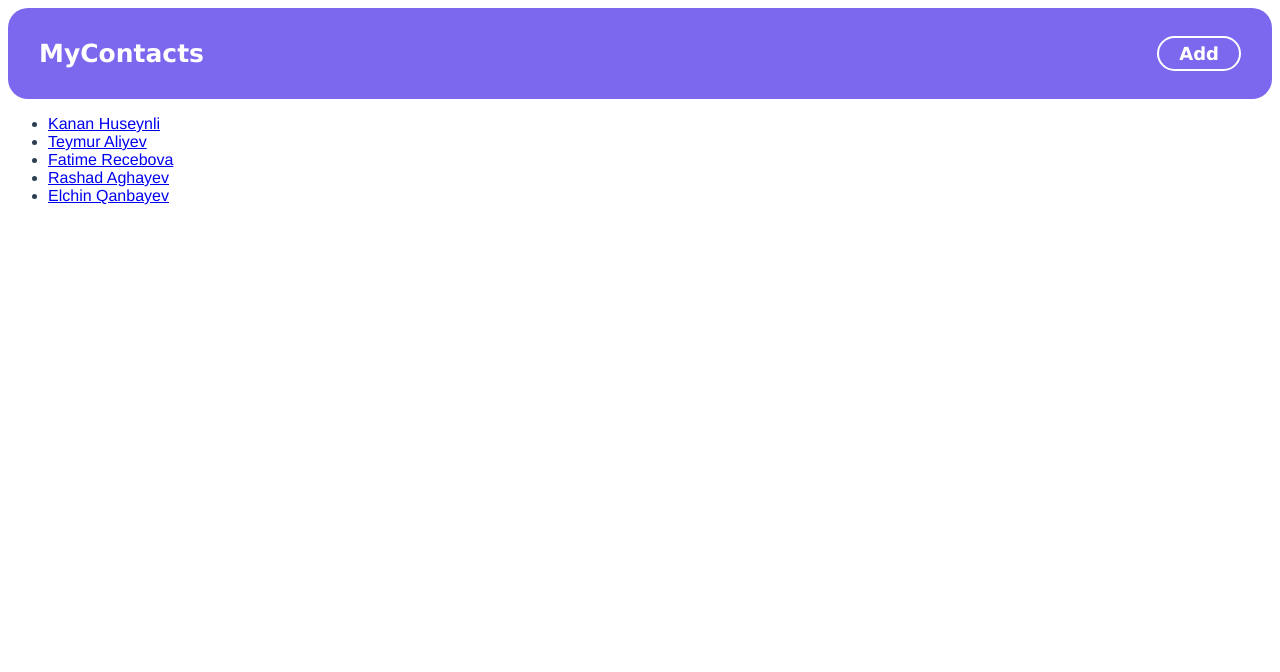
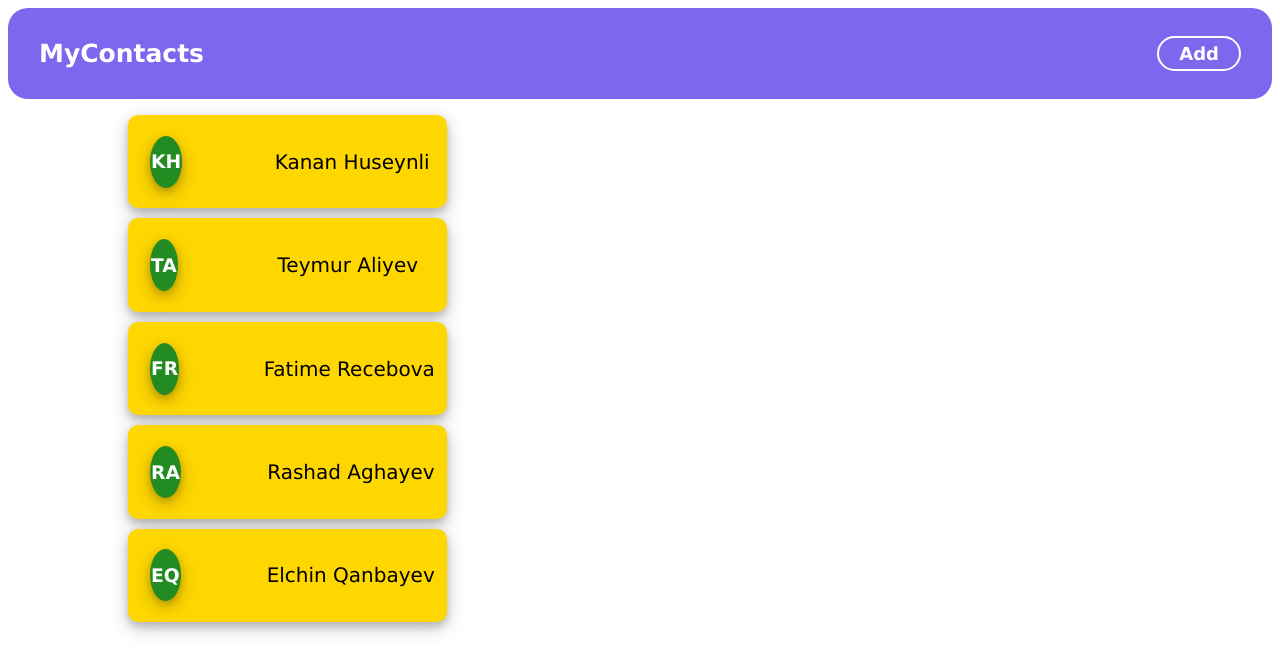
Before and after one commit to kananh00/contactApp_vueJS, a Vue app: page / in a window 1280 px wide. Shown: the top 672 px of the page. Built offline with nearby package versions, Linux system fonts and the light colour scheme.

Commit message:
give style to elements

```diff
--- a/src/App.vue
+++ b/src/App.vue
@@ -18,7 +18,7 @@ export default {
 <style>
 #app {
   margin: 0;
-  font-family: Avenir, Helvetica, Arial, sans-serif;
+  font-family:Verdana, Geneva, Tahoma, sans-serif;
   -webkit-font-smoothing: antialiased;
   -moz-osx-font-smoothing: grayscale;
   color: #2c3e50;
--- a/src/views/Home.vue
+++ b/src/views/Home.vue
@@ -1,9 +1,10 @@
 <template>
   <div class="home">
     <ul>
-      <li v-for="contact in contacts">
-        <router-link :to="{ name: 'SingleContact', params: {id: contact.id, name: contact.name, surname: contact.surname, email: contact.email, adress: contact.adress, birthday: contact.birthday} }">
-          <span>{{contact.name}} {{contact.surname}}</span>
+      <li class="contact" v-for="contact in contacts">
+        <router-link :to="{ name: 'SingleContact', params: {id: contact.id, name: contact.name, surname: contact.surname, phone: contact.phone, email: contact.email, adress: contact.adress, birthday: contact.birthday} }">
+           <h3 class = "avatar">{{contact.name.charAt(0)}}{{contact.surname.charAt(0)}}</h3>
+           <span class="info">{{contact.name}} {{contact.surname}}</span>
         </router-link>
       </li>
     </ul>
@@ -23,3 +24,52 @@ export default {
   }
 }
 </script>
+
+<style>
+
+  .home {
+    display: block;
+    width: 30%;
+    margin-left: 70px;
+
+  }
+  .home ul {
+    list-style-type: none;
+  }
+
+  .contact a{
+    text-decoration: none;
+    display: flex;
+    border: 2px solid transparent;
+    box-shadow: 0 4px 8px 0 rgba(0, 0, 0, 0.2), 0 6px 20px 0 rgba(0, 0, 0, 0.19);
+    background-color: rgb(255,215,0);
+    border-radius: 10px;
+    margin: 10px;
+  }
+
+  .info {
+    display: flex;
+    color: black;
+    text-align: center;
+    align-items: center;
+    justify-content: center;
+    font-size: 20px;
+    margin-left: 20px;
+    min-width: 300px;
+  }
+
+  .avatar {
+    display: flex;
+    border: 1px solid transparent;
+    border-radius: 100%;
+    color: white;
+    width: 50px;
+    height: 50px;
+    text-align: center;
+    align-items: center;
+    justify-content: center;
+    background-color: #228B22;
+    box-shadow: 0 4px 8px 0 rgba(0, 0, 0, 0.2), 0 6px 20px 0 rgba(0, 0, 0, 0.19);
+    margin-left: 20px;
+  }
+</style>
--- a/src/views/SingleContact.vue
+++ b/src/views/SingleContact.vue
@@ -1,10 +1,13 @@
 <template>
-    <div>
-        <p>{{name}}</p>
-        <p>{{surname}}</p>
-        <p>{{email}}</p>
-        <p>{{adress}}</p>
-        <p>{{birthday}}</p>
+    <div class="container">
+        <div class="singleContactInfo">
+            <h1 class="avatarIMG">{{name.charAt(0)}}{{surname.charAt(0)}}</h1>
+            <h3 class="contact_fullName">{{name}} {{surname}}</h3>
+            <p class="contact_phone">{{phone}}</p>
+            <p class="contact_email">{{email}}</p>
+            <p class="contact_adress">{{adress}}</p>
+            <p class="contact_birthday">{{birthday}}</p>
+        </div>
     </div>
 </template>
 
@@ -15,6 +18,7 @@ export default {
             id: this.$route.params.id,
             name: this.$route.params.name,
             surname: this.$route.params.surname,
+            phone: this.$route.params.phone,
             email: this.$route.params.email,
             adress: this.$route.params.adress,
             birthday: this.$route.params.birthday,
@@ -24,5 +28,38 @@ export default {
 </script>
 
 <style>
+    .container {
+        display: flex;
+        justify-content: center;
+        align-items: center;
+        color: white;
+        z-index: 1000;
+        top: 0;
+        left: 0;
+        width: 100%;
+        height: 100%;
+    }
 
+    .singleContactInfo {
+        min-width: 400px;
+        margin: 50px;
+        padding: 30px;
+        text-align: center;
+        background-color: #ff7f50;
+        color: white;
+        font-size: 20px;
+        border-radius: 15px;
+        position: relative;
+        border: 1px solid transparent;
+        box-shadow: 0 4px 8px 0 rgba(0, 0, 0, 0.2), 0 6px 20px 0 rgba(0, 0, 0, 0.19)
+    }
+
+    .avatarIMG {
+        border: 1px solid transparent;
+        border-radius: 35px;
+        color: #ff7f50;
+        background-color: white;
+        box-shadow: 0 4px 8px 0 rgba(0, 0, 0, 0.2), 0 6px 20px 0 rgba(0, 0, 0, 0.19);
+
+    }
 </style>
```
